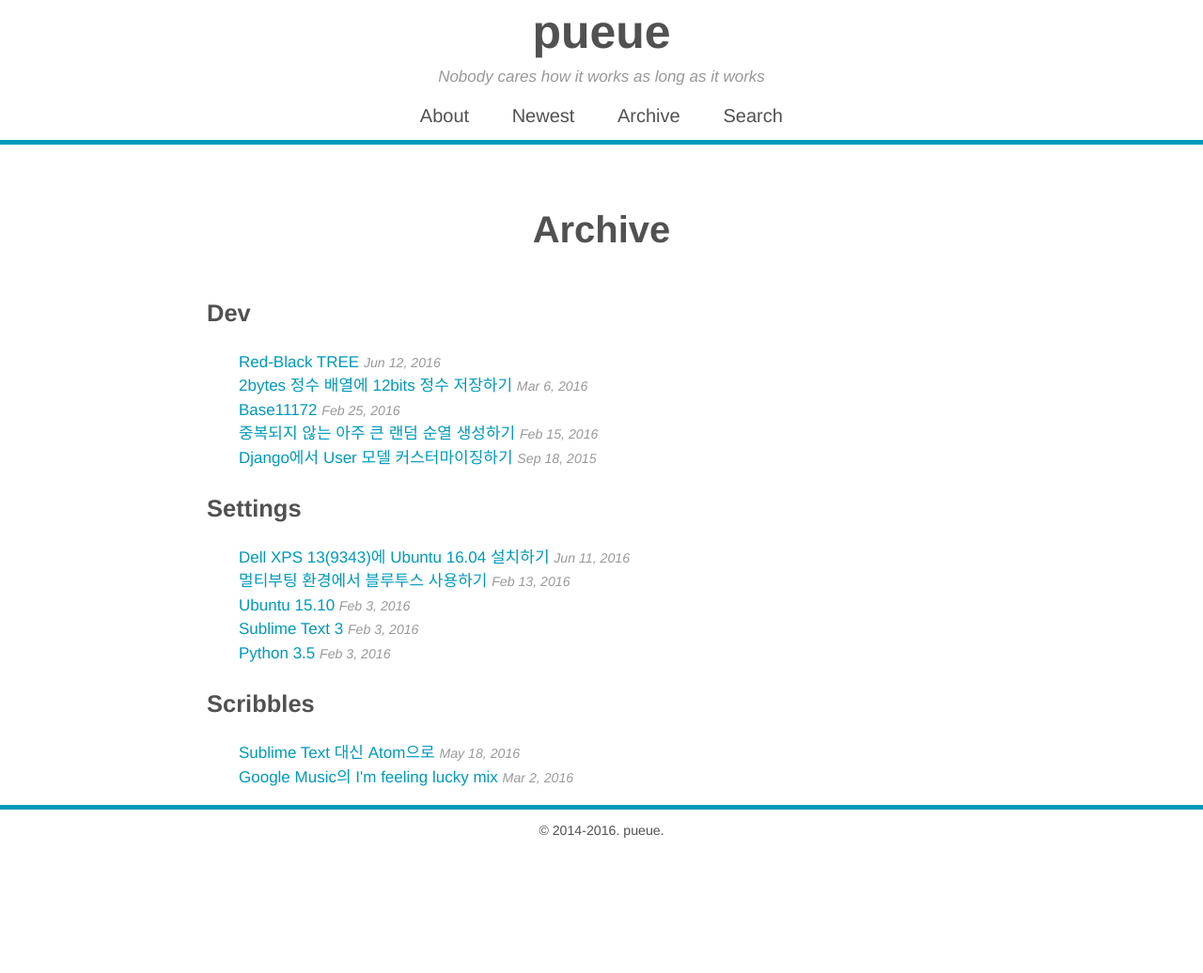
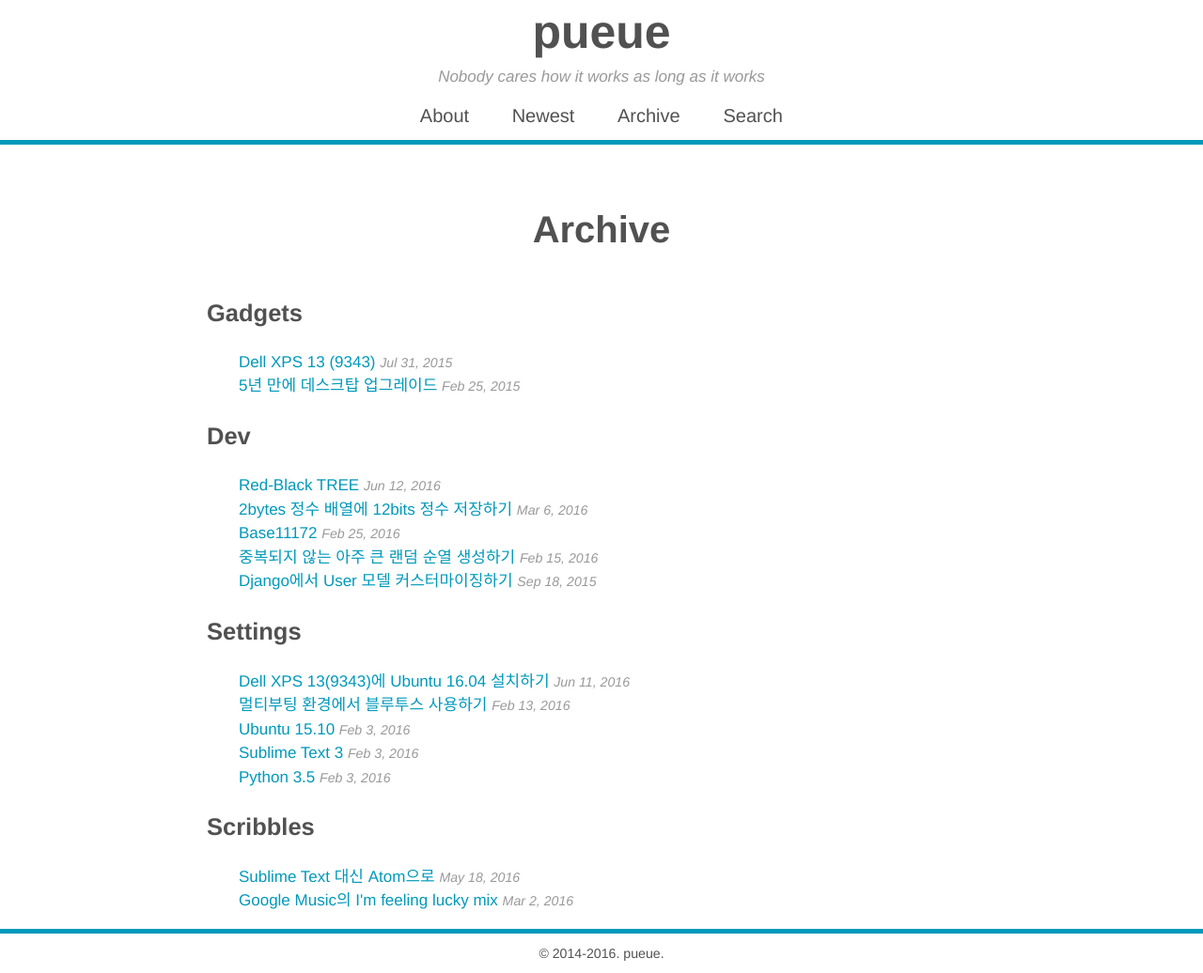
Before and after one commit to gloorx/gloorx.github.io, a Jekyll site: the page built from archive.html, in a window 1280 px wide. Shown: the whole page at 94% size. Built offline with Jekyll 4.4.1, drawn with Linux system fonts in a browser that asks for light colours; some web fonts are replaced; before the commit the page ends 905 px from its top, so only the background shows below that; some of the changed lines change nothing that is shown.

Commit message:
이전 포스트 몇개 복구

```diff
--- /dev/null
+++ b/_posts/Gadgets/2015-02-25-upgrading_desktop.md
@@ -0,0 +1,15 @@
+---
+title: 5년 만에 데스크탑 업그레이드
+published: true
+category: Gadgets
+---
+![](https://lh6.googleusercontent.com/-8dyunZCOHqA/VPEcEdIcIZI/AAAAAAAAHjc/PQ1BqHRaf7Q/w977-h865-no/2015-02-25%2B16.05.44.jpg)
+
+GTA5 PC판 출시에 맞춰서 데스크탑을 업그레이드할 예정이었지만, 설 연휴 전날 데스크탑 본체를 청소하다가 HD5770이 고장났다. 내장그래픽이 없는 린필드+p55보드 조합이라 그래픽카드가 고장나면 컴퓨터를 쓸 수 없다. 일주일동안 컴퓨터없이 가족과 함께하는 정말 화목한 설 연휴를 보내고, 오늘 모든 택배가 도착했다.
+
+- **MSI GTX970 OC D5 4GB 트윈 프로져 5:** 가성비를 따지기 전에 이 가격을 주고 그래픽카드를 구매할 필요가 있었나 싶을 정도로 비쌌다. 엔비디아가 VRAM을 속인 것이 괘씸했지만 다른 대안이 없었다. 올 여름에 AMD에서 300대 제품이 좋은 성능과 가격으로 나온다는 이야기가 있었지만, 난 지금 당장 그래픽카드가 필요했다. 출시되어 있는 AMD쪽 카드들은 발열과 전기소모량이 어마어마했고, 지금도 누진세 구간을 가까스로 넘지 않고 있어서 전기를 적게 먹는 놈이여야했다. 같은 가격에 성능을 줄이고 전성비를 택한 HD5770을 구입했던 것도 같은 이유에서다. 얼마전 나온 GTX960은 25만원을 주고 사기에는 성능이 너무 떨어졌다.
+- **FSP HYPER 600W:** 사실 그래픽카드만 사려고 했지만 기존에 쓰던 파워서플라이가 정격 400W라서 기존 시스템에 딱 맞는 파워였다. 이것도 오래 쓸수록 효율이 줄어드는지 USB에 전원 공급이 안될 때도 있었기 때문에 그래픽카드를 바꾸려면 파워를 교체해야만 했다.
+- **써모랩 트리니티:** 써멀컴파운드를 발라도 기존쿨러 아래의 CPU는 idle 상태에서도 온도가 40도를 넘었다. 올해 말이나 내년에 나올 스카이레이크는 CPU 소켓부터 DDR4 지원 등 많은 요소들이 바뀐다. 지금 CPU와 메인보드를 바꾸기에는 시기가 좋지 않아서 i5 750을 오버클럭시켜서 사용하기로 했다.
+- **브라보텍 W2:** 청소하다가 사고가 났기에 먼지가 잘 유입되지 않아 관리하기 편한 케이스로 교체했다. 상단에 팬이 없고 파워를 비롯한 흡기부분에 먼지필터가 있어서 본체 내부에 먼지가 잘 들어가지 않는다.
+
+![](https://lh4.googleusercontent.com/-fdUwneDIADA/VPEcHTjZUaI/AAAAAAAAHk4/-9jbpC3Y7rQ/w1153-h865-no/2015-02-25%2B23.00.16%2BHDR.jpg)
--- /dev/null
+++ b/_posts/Gadgets/2015-07-31-dell_xps_13_9343.md
@@ -0,0 +1,11 @@
+---
+title: Dell XPS 13 (9343)
+published: true
+category: Gadgets
+---
+
+![XPS 13](https://lh6.googleusercontent.com/-snW1Yh2WdkQ/VLBEWXmELTI/AAAAAAAAHV0/zcV56pSTxP0/w1020-h680-no/ces-2015-dell-xps-13-8531.0.jpg)
+
+맥북프로 레티나가 액정 코팅이 벗겨지는 이슈 때문에 대신 XPS 13을 위시리스트에 담고 있었는데, 이번 아마존 프라임데이에 저렴하게 나와서 덥썩 물었다. 같은 13인치임에도 QHD+ 해상도에 더 가볍고 더 얇고 심지어 더 싸다. 베젤이 얇아서 맥북에어 11인치의 크기와 맞먹는다.
+
+5년동안 수고해준 맥북에어는 잠시 재워두자.
```
Also changed, not shown: _posts/Dev/2016-06-12-red_black_tree.md (+1 -1 lines).
